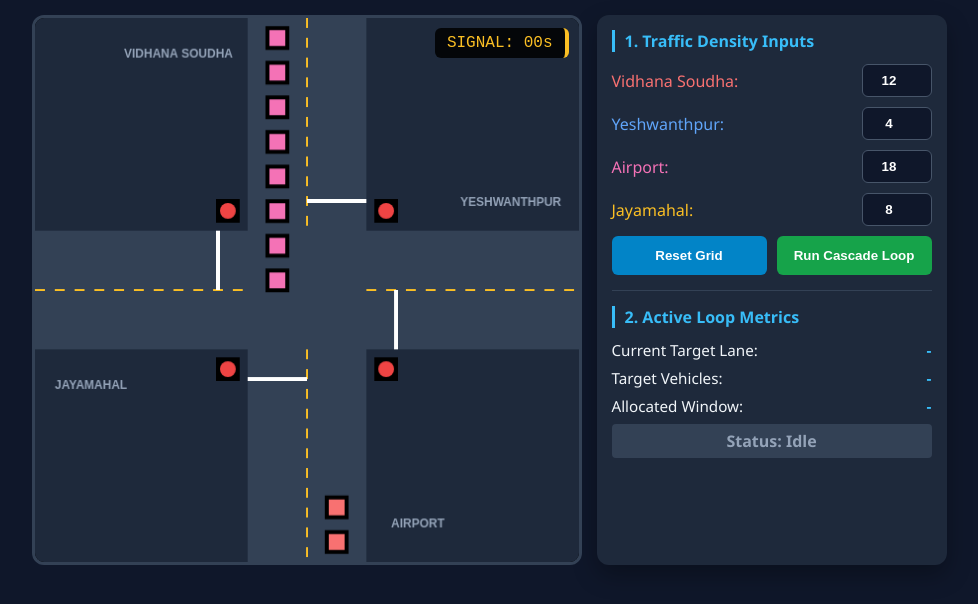
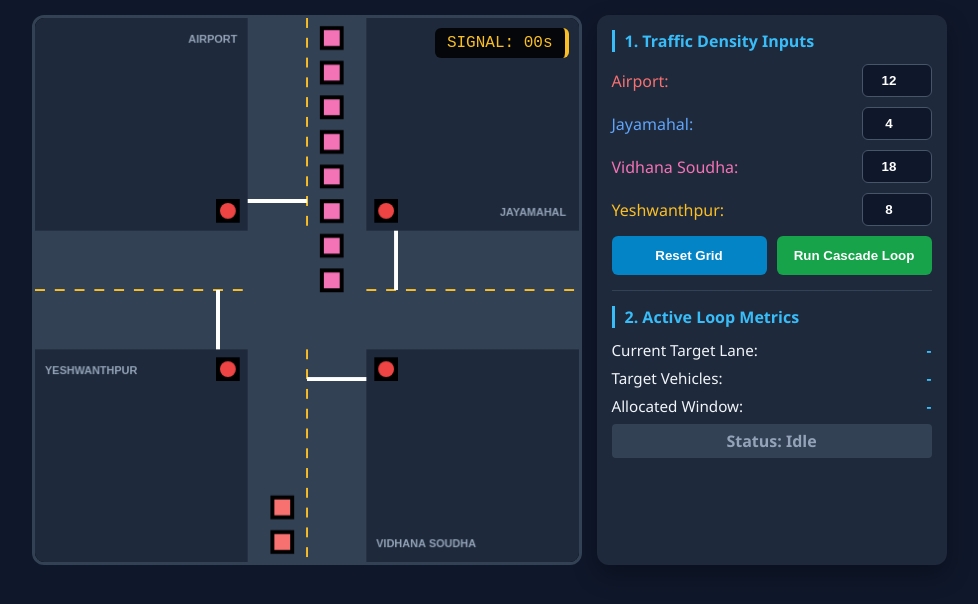
Before and after one commit to sandeshrai24-bit/Mekhri-Circle-traffic_Optimization, a Flask app: page / in a window 1280 px wide. Shown: the part 75-679 px from the top of the page, without its empty margins (151-1129 px from the left). Run offline with Flask 3, Linux system fonts and the light colour scheme.

Commit message:
Update index.html

```diff
--- a/templates/index.html
+++ b/templates/index.html
@@ -16,7 +16,9 @@
             --accent: #38bdf8;
             --text: #f1f5f9;
         }
-        * { box-sizing: border-box; }
+        * {
+            box-sizing: border-box;
+        }
         body {
             font-family: 'Segoe UI', Tahoma, sans-serif;
             background-color: var(--bg);
@@ -74,7 +76,11 @@
             border-right: 4px solid #fbbf24;
             z-index: 10;
         }
-        canvas { display: block; width: 100%; height: auto; }
+        canvas {
+            display: block;
+            width: 100%;
+            height: auto;
+        }
         .panel {
             background: var(--surface);
             padding: 15px;
@@ -110,7 +116,7 @@
         button { flex: 1; padding: 12px; border: none; border-radius: 6px; font-weight: bold; cursor: pointer; }
         .btn-calc { background: #0284c7; color: white; }
         .btn-go { background: #16a34a; color: white; }
-        .data-box { font-size: 0.95rem; margin-bottom: 8px; display: flex; justify-content: space-between; }
+        .data-box { font-size: 0.95rem; margin-bottom: 8px; display: flex; justify-content: space-between;}
         .data-box span:last-child { font-weight: bold; color: #38bdf8; }
         .status-badge {
             text-align: center;
@@ -138,20 +144,20 @@
             <div class="section">
                 <h3>1. Traffic Density Inputs</h3>
                 <div class="row">
-                    <label style="color:#f87171">Vidhana Soudha:</label>
-                    <input type="number" id="vidhana_soudha" min="0" max="50" value="12" onchange="initSimulation()">
+                    <label style="color:#f87171">Airport:</label>
+                    <input type="number" id="airport" min="0" max="50" value="12" onchange="initSimulation()">
                 </div>
                 <div class="row">
-                    <label style="color:#60a5fa">Yeshwanthpur:</label>
-                    <input type="number" id="yeshwanthpur" min="0" max="50" value="4" onchange="initSimulation()">
+                    <label style="color:#60a5fa">Jayamahal:</label>
+                    <input type="number" id="jayamahal" min="0" max="50" value="4" onchange="initSimulation()">
                 </div>
                 <div class="row">
-                    <label style="color:#f472b6">Airport:</label>
-                    <input type="number" id="airport" min="0" max="50" value="18" onchange="initSimulation()">
+                    <label style="color:#f472b6">Vidhana Soudha:</label>
+                    <input type="number" id="vidhana_soudha" min="0" max="50" value="18" onchange="initSimulation()">
                 </div>
                 <div class="row">
-                    <label style="color:#fbbf24">Jayamahal:</label>
-                    <input type="number" id="jayamahal" min="0" max="50" value="8" onchange="initSimulation()">
+                    <label style="color:#fbbf24">Yeshwanthpur:</label>
+                    <input type="number" id="yeshwanthpur" min="0" max="50" value="8" onchange="initSimulation()">
                 </div>
                 <div class="btn-group">
                     <button class="btn-calc" onclick="initSimulation()">Reset Grid</button>
@@ -185,15 +191,16 @@
         const midY = canvas.height / 2;
         const roadW = 120;
         const lineOffset = roadW / 2 + 30;
+
         const carSize = 20;
         const carGap = 15;
         const unitStep = carSize + carGap;
 
         const profiles = {
-            "Vidhana Soudha": { x: midX + 30, y: -20,                 dx: 0,         dy: unitStep,  vx: 0,  vy: 3.5, stopX: midX + 30, stopY: midY - lineOffset, color: '#f87171' },
-            "Airport":        { x: midX - 30, y: canvas.height + 20, dx: 0,         dy: -unitStep, vx: 0,  vy: -3.5, stopX: midX - 30, stopY: midY + lineOffset, color: '#f472b6' },
-            "Yeshwanthpur":   { x: canvas.width + 20, y: midY + 30,  dx: -unitStep, dy: 0,         vx: -3.5, vy: 0,  stopX: midX + lineOffset, stopY: midY + 30,  color: '#60a5fa' },
-            "Jayamahal":      { x: -20,        y: midY - 30,         dx: unitStep,  dy: 0,         vx: 3.5, vy: 0,   stopX: midX - lineOffset, stopY: midY - 30,  color: '#fbbf24' }
+            "Airport":        { x: midX - 25, y: -20,                 dx: 0,         dy: 3.5,  stopX: midX - 25, stopY: midY - lineOffset, color: '#f87171' },
+            "Vidhana Soudha": { x: midX + 25, y: canvas.height + 20, dx: 0,         dy: -3.5, stopX: midX + 25, stopY: midY + lineOffset, color: '#f472b6' },
+            "Jayamahal":      { x: canvas.width + 20, y: midY - 25,  dx: -3.5,      dy: 0,    stopX: midX + lineOffset, stopY: midY - 25,  color: '#60a5fa' },
+            "Yeshwanthpur":   { x: -20,        y: midY + 25,         dx: 3.5,       dy: 0,    stopX: midX - lineOffset, stopY: midY + 25,  color: '#fbbf24' }
         };
 
         function initSimulation() {
@@ -209,13 +216,13 @@
                 const elementId = dir.toLowerCase().replace(" ", "_");
                 const count = parseInt(document.getElementById(elementId).value) || 0;
                 const p = profiles[dir];
-                for (let i = 0; i < count; i++) {
+                for(let i=0; i<count; i++) {
                     let distanceBack = i * -unitStep;
                     cars.push({
                         id: `${dir}-${i}`,
                         dir: dir,
-                        x: p.stopX + (dir === 'Yeshwanthpur' || dir === 'Jayamahal' ? distanceBack * Math.sign(p.dx) : 0),
-                        y: p.stopY + (dir === 'Vidhana Soudha' || dir === 'Airport' ? distanceBack * Math.sign(p.dy) : 0),
+                        x: p.stopX + (dir === 'Jayamahal' || dir === 'Yeshwanthpur' ? distanceBack * Math.sign(p.dx) : 0),
+                        y: p.stopY + (dir === 'Airport' || dir === 'Vidhana Soudha' ? distanceBack * Math.sign(p.dy) : 0),
                         color: p.color,
                         passedLine: false
                     });
@@ -240,6 +247,7 @@
             document.getElementById('loop-status').innerText = "Status: Running...";
             document.getElementById('loop-status').style.background = "#15803d";
             document.getElementById('loop-status').style.color = "#fff";
+
             await evaluateNextGreedyPhase();
         }
 
@@ -277,11 +285,6 @@
                 activeLight = targetLaneSystem;
                 running = true;
 
-                const keyMap = {
-                    "Airport": "airport", "Jayamahal": "jayamahal",
-                    "Vidhana Soudha": "vidhana_soudha", "Yeshwanthpur": "yeshwanthpur"
-                };
-
                 moveOneVehicleFromActiveLane();
 
                 clearInterval(globalClockInterval);
@@ -289,7 +292,6 @@
                     if (timeRemaining > 0) {
                         timeRemaining--;
                         document.getElementById('clock').innerText = timeRemaining.toString().padStart(2, '0') + "s";
-
                         if (timeRemaining > 0) {
                             moveOneVehicleFromActiveLane();
                         }
@@ -297,12 +299,6 @@
                         clearInterval(globalClockInterval);
                         running = false;
                         activeLight = "None";
-                        if (data.remaining) {
-                            for (const [lane, rem] of Object.entries(data.remaining)) {
-                                const el = document.getElementById(keyMap[lane]);
-                                if (el) el.value = rem;
-                            }
-                        }
                         evaluateNextGreedyPhase();
                     }
                 }, 1000);
@@ -315,6 +311,7 @@
 
         function moveOneVehicleFromActiveLane() {
             let activeLaneCars = cars.filter(c => c.dir === activeLight && !c.passedLine);
+
             if (activeLaneCars.length > 0) {
                 activeLaneCars.sort((a, b) => {
                     let p = profiles[activeLight];
@@ -323,12 +320,15 @@
                     if (p.dx > 0) return b.x - a.x;
                     return a.x - b.x;
                 });
+
                 let leadCar = activeLaneCars[0];
                 leadCar.passedLine = true;
 
                 const inputId = activeLight.toLowerCase().replace(" ", "_");
                 let currentVal = parseInt(document.getElementById(inputId).value) || 0;
-                if (currentVal > 0) document.getElementById(inputId).value = currentVal - 1;
+                if (currentVal > 0) {
+                    document.getElementById(inputId).value = currentVal - 1;
+                }
             }
         }
 
@@ -336,8 +336,8 @@
             cars.forEach(c => {
                 let p = profiles[c.dir];
                 if (c.passedLine) {
-                    c.x += p.vx;
-                    c.y += p.vy;
+                    c.x += p.dx;
+                    c.y += p.dy;
                 } else {
                     let frontCar = cars.find(other =>
                         other.dir === c.dir &&
@@ -355,8 +355,8 @@
                     }
 
                     if (canMoveForward) {
-                        c.x += p.vx * 0.5;
-                        c.y += p.vy * 0.5;
+                        c.x += p.dx * 0.5;
+                        c.y += p.dy * 0.5;
                     }
                 }
             });
@@ -365,9 +365,7 @@
         }
 
         function draw() {
-            ctx.fillStyle = "#1e293b";
-            ctx.fillRect(0, 0, canvas.width, canvas.height);
-
+            ctx.fillStyle = "#1e293b"; ctx.fillRect(0, 0, canvas.width, canvas.height);
             ctx.fillStyle = "#334155";
             ctx.fillRect(midX - roadW/2, 0, roadW, canvas.height);
             ctx.fillRect(0, midY - roadW/2, canvas.width, roadW);
@@ -379,29 +377,29 @@
             ctx.beginPath(); ctx.moveTo(midX + roadW/2, midY); ctx.lineTo(canvas.width, midY); ctx.stroke();
 
             ctx.strokeStyle = "#fff"; ctx.lineWidth = 4; ctx.setLineDash([]);
-            ctx.beginPath(); ctx.moveTo(midX, midY - lineOffset); ctx.lineTo(midX + roadW/2, midY - lineOffset); ctx.stroke();
-            ctx.beginPath(); ctx.moveTo(midX - roadW/2, midY + lineOffset); ctx.lineTo(midX, midY + lineOffset); ctx.stroke();
-            ctx.beginPath(); ctx.moveTo(midX + lineOffset, midY); ctx.lineTo(midX + lineOffset, midY + roadW/2); ctx.stroke();
-            ctx.beginPath(); ctx.moveTo(midX - lineOffset, midY - roadW/2); ctx.lineTo(midX - lineOffset, midY); ctx.stroke();
+            ctx.beginPath(); ctx.moveTo(midX - roadW/2, midY - lineOffset); ctx.lineTo(midX, midY - lineOffset); ctx.stroke();
+            ctx.beginPath(); ctx.moveTo(midX, midY + lineOffset); ctx.lineTo(midX + roadW/2, midY + lineOffset); ctx.stroke();
+            ctx.beginPath(); ctx.moveTo(midX + lineOffset, midY - roadW/2); ctx.lineTo(midX + lineOffset, midY); ctx.stroke();
+            ctx.beginPath(); ctx.moveTo(midX - lineOffset, midY); ctx.lineTo(midX - lineOffset, midY + roadW/2); ctx.stroke();
 
-            ctx.fillStyle = "#94a3b8"; ctx.font = "bold 12px Arial";
-            ctx.fillText("VIDHANA SOUDHA", midX - roadW/2 - 125, 40);
-            ctx.fillText("YESHWANTHPUR", canvas.width - 120, midY - roadW/2 - 25);
-            ctx.fillText("AIRPORT", midX + roadW/2 + 25, canvas.height - 35);
-            ctx.fillText("JAYAMAHAL", 20, midY + roadW/2 + 40);
+            ctx.fillStyle = "#94a3b8"; ctx.font = "bold 11px Arial";
+            ctx.fillText("AIRPORT", midX - roadW/2 - 60, 25);
+            ctx.fillText("JAYAMAHAL", canvas.width - 80, midY - roadW/2 - 15);
+            ctx.fillText("VIDHANA SOUDHA", midX + roadW/2 + 10, canvas.height - 15);
+            ctx.fillText("YESHWANTHPUR", 10, midY + roadW/2 + 25);
 
             const beacons = {
-                "Vidhana Soudha": { x: midX + roadW/2 + 20, y: midY - roadW/2 - 20 },
-                "Airport":        { x: midX - roadW/2 - 20, y: midY + roadW/2 + 20 },
-                "Yeshwanthpur":   { x: midX + roadW/2 + 20, y: midY + roadW/2 + 20 },
-                "Jayamahal":      { x: midX - roadW/2 - 20, y: midY - roadW/2 - 20 }
+                "Airport":        { x: midX - roadW/2 - 20, y: midY - roadW/2 - 20 },
+                "Vidhana Soudha": { x: midX + roadW/2 + 20, y: midY + roadW/2 + 20 },
+                "Jayamahal":      { x: midX + roadW/2 + 20, y: midY - roadW/2 - 20 },
+                "Yeshwanthpur":   { x: midX - roadW/2 - 20, y: midY + roadW/2 + 20 }
             };
 
-            for (let [dir, pos] of Object.entries(beacons)) {
+            for(let [dir, pos] of Object.entries(beacons)) {
                 let green = (activeLight === dir);
-                ctx.fillStyle = "#000"; ctx.fillRect(pos.x - 12, pos.y - 12, 24, 24);
+                ctx.fillStyle = "#000"; ctx.fillRect(pos.x-12, pos.y-12, 24, 24);
                 ctx.fillStyle = green ? "#22c55e" : "#ef4444";
-                ctx.beginPath(); ctx.arc(pos.x, pos.y, 8, 0, 2 * Math.PI); ctx.fill();
+                ctx.beginPath(); ctx.arc(pos.x, pos.y, 8, 0, 2*Math.PI); ctx.fill();
             }
 
             cars.forEach(c => {
@@ -418,8 +416,8 @@
         if ('serviceWorker' in navigator) {
             window.addEventListener('load', () => {
                 navigator.serviceWorker.register('/static/sw.js')
-                    .then(reg => console.log('PWA Ready', reg))
-                    .catch(err => console.log('Service Worker Error:', err));
+                .then(reg => console.log('PWA Ready', reg))
+                .catch(err => console.log('Service Worker Error:', err));
             });
         }
     </script>
```
